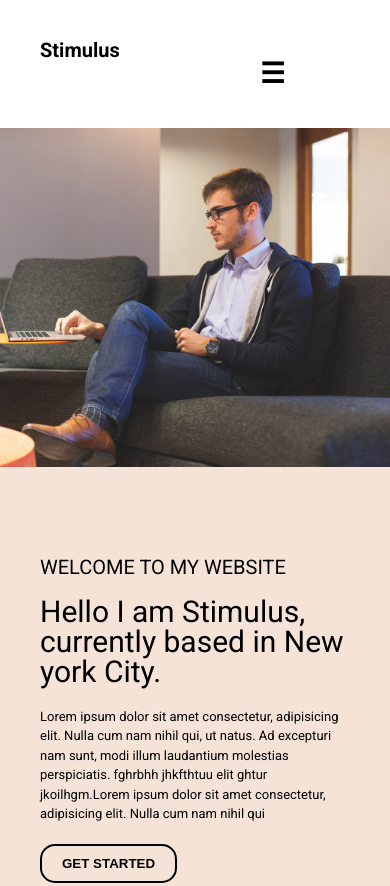
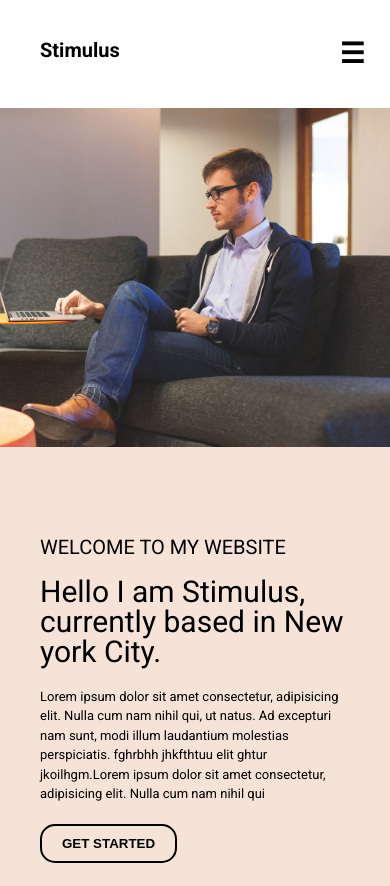
Before and after one commit to AlishaSaxena09/Css-grid, a plain HTML site: page index.html in a window 390 px wide. Shown: the top 886 px of the page. Drawn offline with Linux system fonts and the light colour scheme.

Commit message:
fix navbar alignment

```diff
--- a/assets/stylesheet/styles.css
+++ b/assets/stylesheet/styles.css
@@ -424,6 +424,10 @@ button:hover{
     }
     .header .logo {
       z-index: 10;
+      z-index: 10;
+      width: 100%;
+      display: flex;
+      justify-content: space-around;
     }
     .header .nav-links {
       display: none;
```
